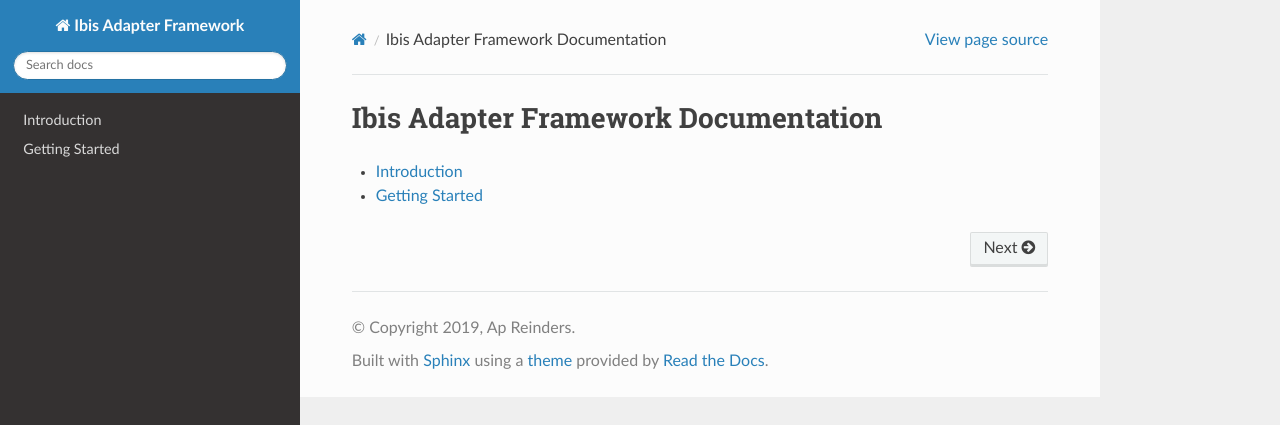
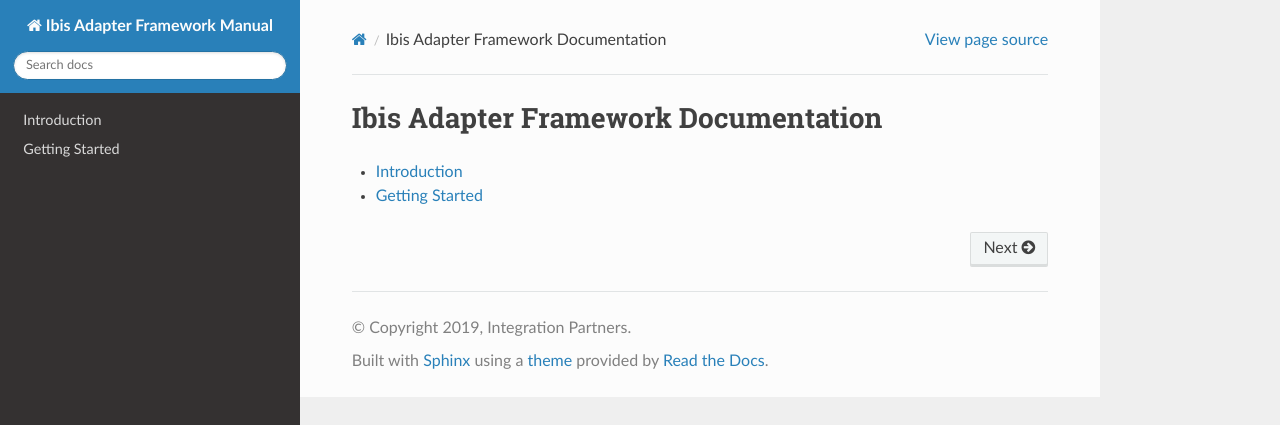
Before and after one commit to frankframework/frank-manual, a Sphinx documentation site: the page built from docs/source/index.rst, in a window 1280 px wide. Shown: the top 425 px of the page. Built offline with Sphinx 7.4.7 and the Read the Docs theme 2.0.0, drawn with Linux system fonts in a browser that asks for light colours.

Commit message:
Change author

```diff
--- a/docs/source/conf.py
+++ b/docs/source/conf.py
@@ -16,17 +16,11 @@
 
 import sphinx_rtd_theme
 
-
-
-
-
-
-
 # -- Project information -----------------------------------------------------
 
-project = 'Ibis Adapter Framework'
-copyright = '2019, Ap Reinders'
-author = 'Ap Reinders'
+project = 'Ibis Adapter Framework Manual'
+copyright = '2019, Integration Partners'
+author = 'Integration Partners'
 
 # The full version, including alpha/beta/rc tags
 release = '1.0'
```
